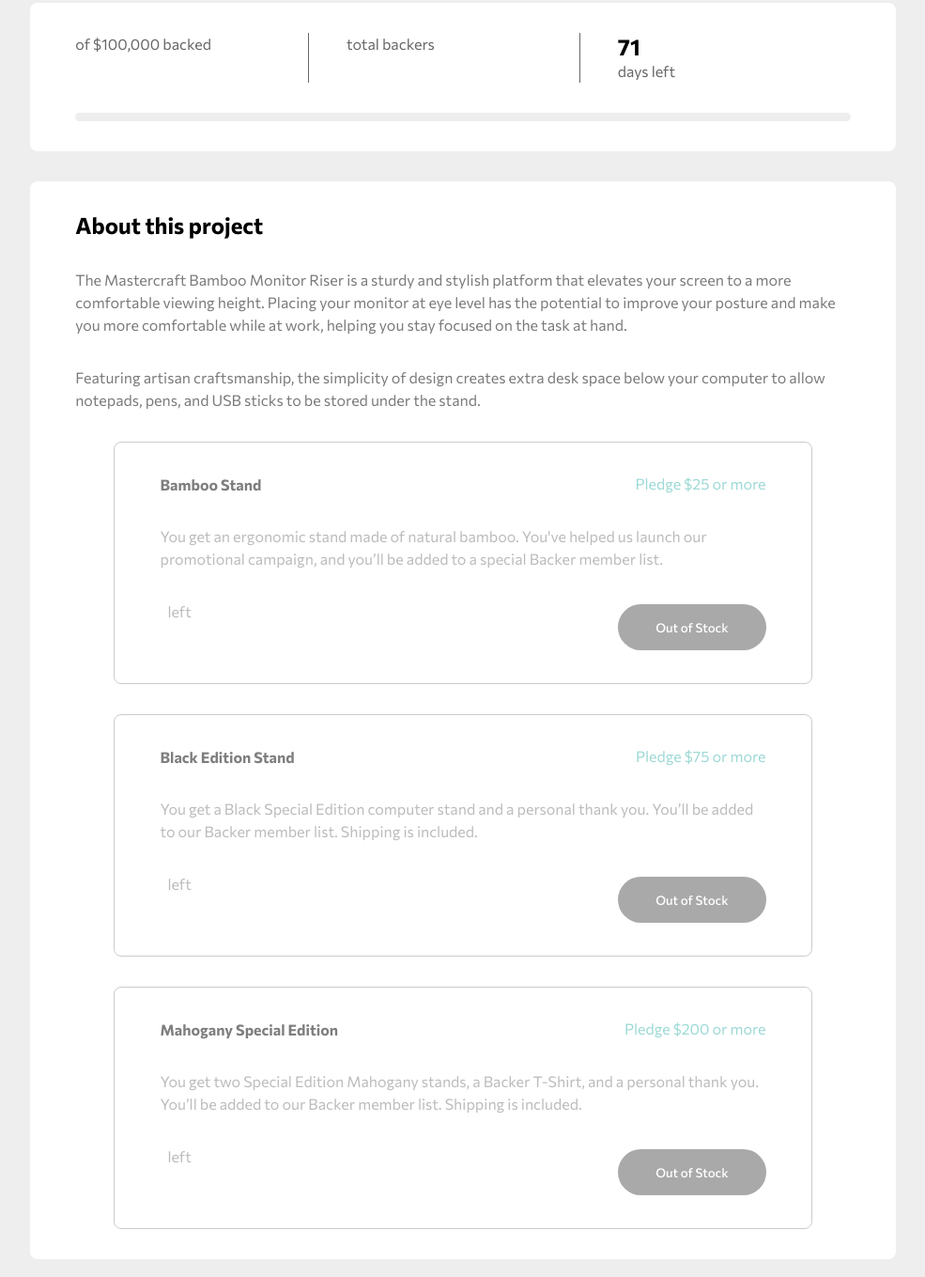
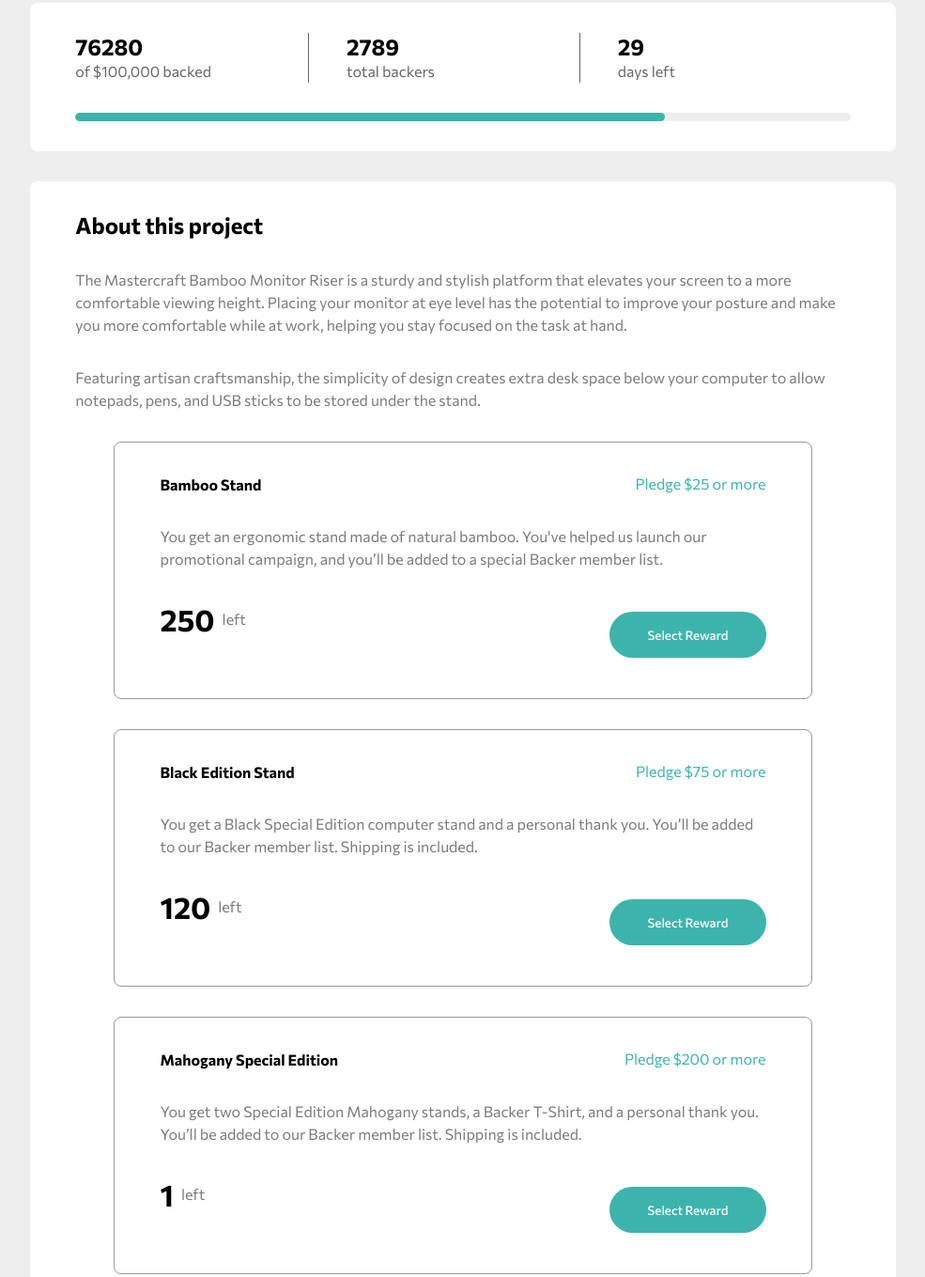
Before and after one commit to Ash6402/Ash6402.github.io, a plain HTML site: page Crowdfunding-product-page/index.html in a window 1280 px wide. Shown: the part 600-1959 px from the top of the page at 94% size, without its empty margins (147-1132 px from the left). Drawn offline with Linux system fonts and the light colour scheme.

Commit message:
changed storage from local to sessional

```diff
--- a/Crowdfunding-product-page/script.js
+++ b/Crowdfunding-product-page/script.js
@@ -38,30 +38,37 @@ let mseStandModal = document.querySelector("#mseStandModal"); //--For Out-of-Sto
 //------------------State Management on page opening----------------------
 //------------------------------------------------------------------------
 
+sessionStorage.setItem('totalAmount', 76280);
+sessionStorage.setItem('stock1', 250);
+sessionStorage.setItem('stock2', 120);
+sessionStorage.setItem('stock3', 1);
+sessionStorage.setItem('backers', 2789);
+sessionStorage.setItem('status', 76.1);
 
-backedAmount.innerHTML = localStorage.getItem('totalAmount');
-backersAmount.innerHTML = localStorage.getItem('backers');
-statusBar.style.width = (localStorage.getItem('status')) + '%';
+
+backedAmount.innerHTML = sessionStorage.getItem('totalAmount');
+backersAmount.innerHTML = sessionStorage.getItem('backers');
+statusBar.style.width = (sessionStorage.getItem('status')) + '%';
 
 let timeLeft = setInterval(()=>{
-    let expiry = new Date(2022, 10, 1).getTime();
+    let expiry = new Date(2022, 8, 20).getTime();
     let current = new Date().getTime();
     left = expiry - current;
     days = Math.floor(left / (1000 * 60 * 60 * 24));
     daysLeft.innerHTML = `${days}`;
 }, 1000)
 
-stockAmount[0].innerHTML = localStorage.getItem('stock1');
-stockAmount[3].innerHTML = localStorage.getItem('stock1');
-stockAmount[1].innerHTML = localStorage.getItem('stock2');
-stockAmount[4].innerHTML = localStorage.getItem('stock2');
-stockAmount[2].innerHTML = localStorage.getItem('stock3');
-stockAmount[5].innerHTML = localStorage.getItem('stock3');
+stockAmount[0].innerHTML = sessionStorage.getItem('stock1');
+stockAmount[3].innerHTML = sessionStorage.getItem('stock1');
+stockAmount[1].innerHTML = sessionStorage.getItem('stock2');
+stockAmount[4].innerHTML = sessionStorage.getItem('stock2');
+stockAmount[2].innerHTML = sessionStorage.getItem('stock3');
+stockAmount[5].innerHTML = sessionStorage.getItem('stock3');
 
 
-let stock1 = Number(localStorage.getItem('stock1'));
-let stock2 = Number(localStorage.getItem('stock2'));
-let stock3 = Number(localStorage.getItem('stock3'));
+let stock1 = Number(sessionStorage.getItem('stock1'));
+let stock2 = Number(sessionStorage.getItem('stock2'));
+let stock3 = Number(sessionStorage.getItem('stock3'));
 
 if( stock1 == 0){
    outofStock(bambooStand, bambooStandModal, forms[1]);
@@ -259,26 +266,26 @@ let forms_and_StateManagement = (eventObject ,form, leastAmount, stock, display1
 
         successModal();
 
-        let remainingStock = Number(localStorage.getItem(stock));
+        let remainingStock = Number(sessionStorage.getItem(stock));
         remainingStock += -1;
         display1.innerHTML = remainingStock;
         display2.innerHTML = remainingStock;
-        localStorage.setItem(stock, remainingStock);
+        sessionStorage.setItem(stock, remainingStock);
 
-        backers = Number(localStorage.getItem('backers'));
+        backers = Number(sessionStorage.getItem('backers'));
         ++backers;
         backersAmount.innerHTML = backers;
-        localStorage.setItem('backers', backers);
+        sessionStorage.setItem('backers', backers);
 
-        let totalAmount = Number(localStorage.getItem('totalAmount'));
+        let totalAmount = Number(sessionStorage.getItem('totalAmount'));
         totalAmount += Number(input.value);
         backedAmount.innerHTML = `$${totalAmount}`;
-        localStorage.setItem('totalAmount', totalAmount);
+        sessionStorage.setItem('totalAmount', totalAmount);
 
-        let currentStatus = Number(localStorage.getItem('status'));
-        currentStatus += (totalAmount/100000)*100;
+        let currentStatus = Number(sessionStorage.getItem('status'));
+        currentStatus = (totalAmount/100000)*100;
         statusBar.style.width = currentStatus+`%`;
-        localStorage.setItem('status', currentStatus);
+        sessionStorage.setItem('status', currentStatus);
 
         if( stock == `stock1` &&  remainingStock == 0){
             outofStock(bambooStand, bambooStandModal, forms[1]);
@@ -296,10 +303,3 @@ let forms_and_StateManagement = (eventObject ,form, leastAmount, stock, display1
     }
 
 }
-
-// localStorage.setItem('totalAmount', 0);
-// localStorage.setItem('stock1', 300);
-// localStorage.setItem('stock2', 300);
-// localStorage.setItem('stock3', 300);
-// localStorage.setItem('backers', 0);
-// localStorage.setItem('status', 0);
--- a/Crowdfunding-product-page/style.css
+++ b/Crowdfunding-product-page/style.css
@@ -228,6 +228,7 @@ input[type=number]:focus{
     margin-top: 2em;
     background-color: #eee;
     border-radius: 0.5em;
+    overflow-x: hidden;
 }
 
 .status{
```
